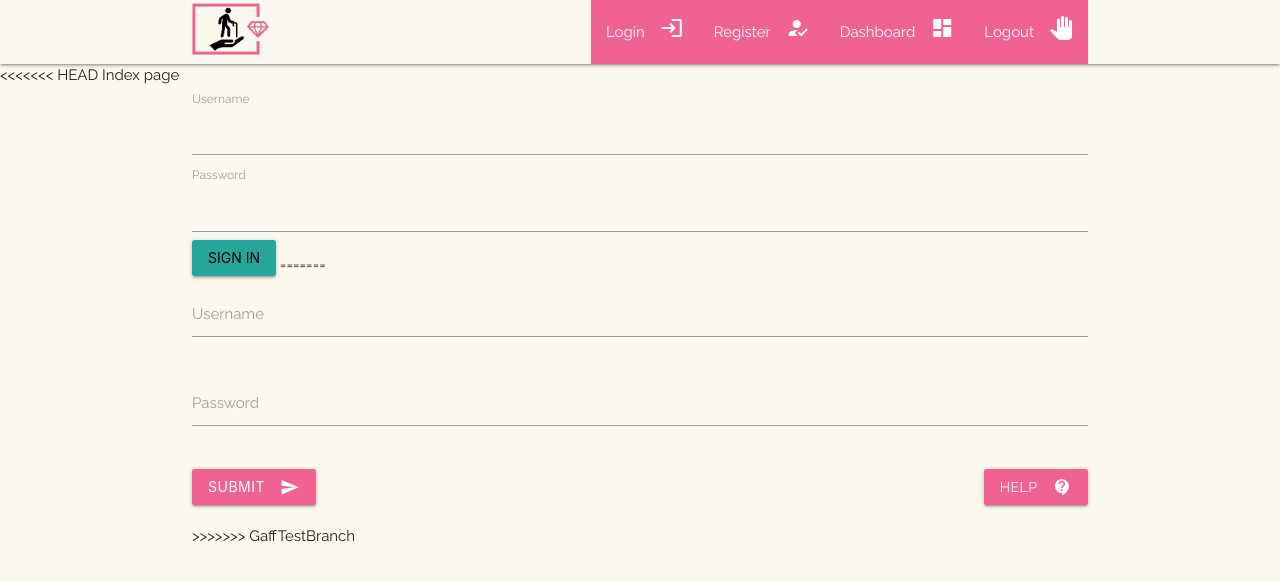
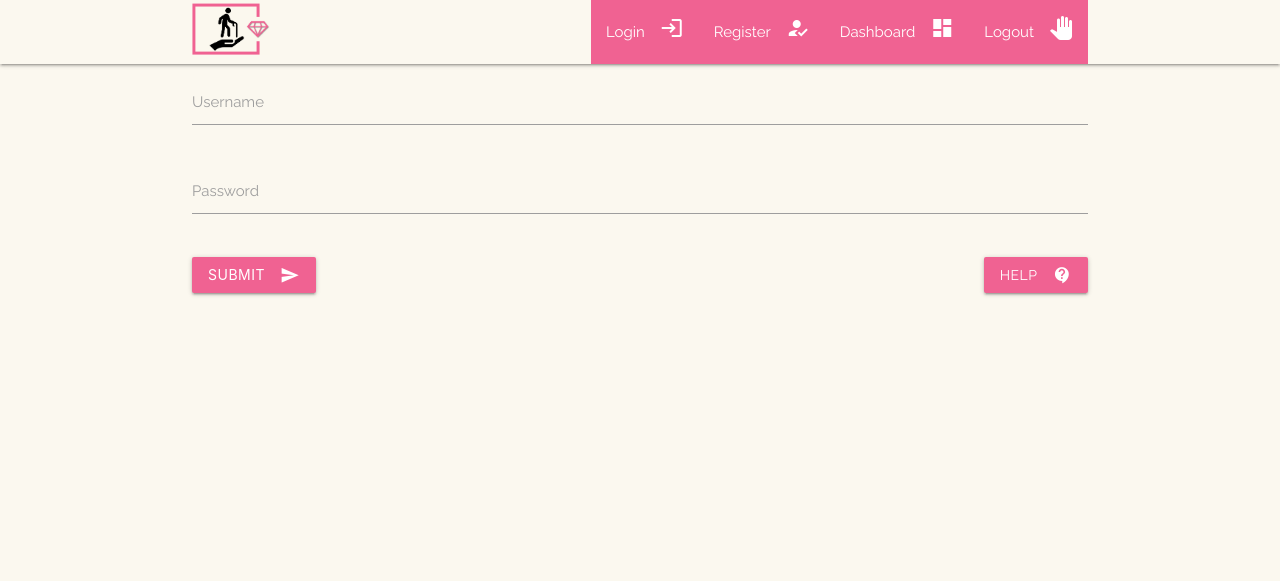
Before and after one commit to NaoiseGaffney/ElderCareSupreme, a Django app: page / in a window 1280 px wide. Shown: the top 581 px of the page. Run offline with Django 3.2, Linux system fonts and the light colour scheme; some libraries are stand-ins or nearby versions.

Commit message:
Separate login view with index page view

```diff
--- a/src/index_signin/urls.py
+++ b/src/index_signin/urls.py
@@ -1,7 +1,8 @@
 from django.urls import path
-from .views import IndexSignInView, LogoutView
+from .views import LogiInView, LogoutView, HomePageView
 
 urlpatterns = [
-    path('', IndexSignInView.as_view(), name='index'),
-    path('userlogout', LogoutView.as_view(), name='logout'),
+    path('', HomePageView.as_view(), name='index'),
+    path('login', LogiInView.as_view(), name='login'),
+    path('logout', LogoutView.as_view(), name='logout'),
 ]
--- a/src/index_signin/views.py
+++ b/src/index_signin/views.py
@@ -1,14 +1,21 @@
 from django.shortcuts import render, redirect
 from django.contrib import messages
 from django.contrib.auth import authenticate, login, logout
-from django.views.generic import View
+from django.views.generic import View, TemplateView
 
-# Create your views here.
-class IndexSignInView(View):
+
+class HomePageView(TemplateView):
+    """
+    Render home/index page
+    """
+    template_name = "index.html"
+
+
+class LogiInView(View):
     """
     Home page, with login box
     """
-    template_view = "index.html"
+    template_view = "accounts/login.html"
     def post(self, request, *args, **kwargs):
         username = request.POST['username']
         password = request.POST['password']
--- a/src/templates/index.html
+++ b/src/templates/index.html
@@ -6,16 +6,6 @@
 
 <!-- Message -->
 {% include 'partials/_messages.html' %}
-<<<<<<< HEAD
-Index page
-<form action="{% url 'index' %}" method="POST" class="container">
-  {% csrf_token %}
-  <label for="username">Username</label>
-  <input type="text" name="username" id="username" required>
-  <label for="password">Password</label>
-  <input type="password" id="password" name="password" required>
-  <input type="submit" value="SIGN IN" class="btn waves-effect waves-light">
-=======
 <div class="row">
   <form action="{% url 'index' %}" method="POST" class="container">
     {% csrf_token %}
@@ -64,7 +54,6 @@ Index page
       </div>
     </aside>
 </div>
->>>>>>> GaffTestBranch
 </form>
 </div>
 {% endblock %}
```
Also changed, not shown: src/templates/accounts/login.html (added), 1 other file.
